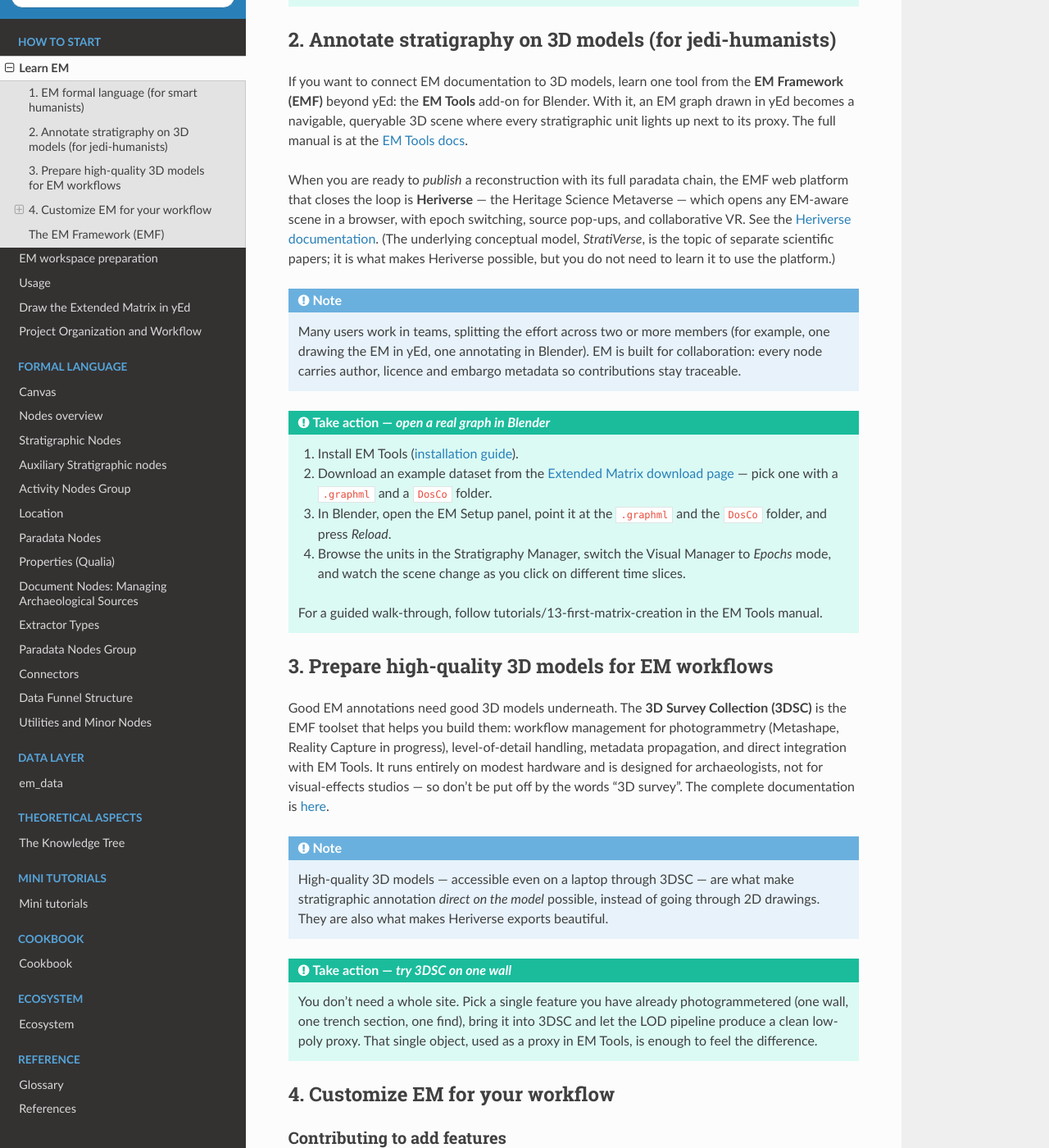
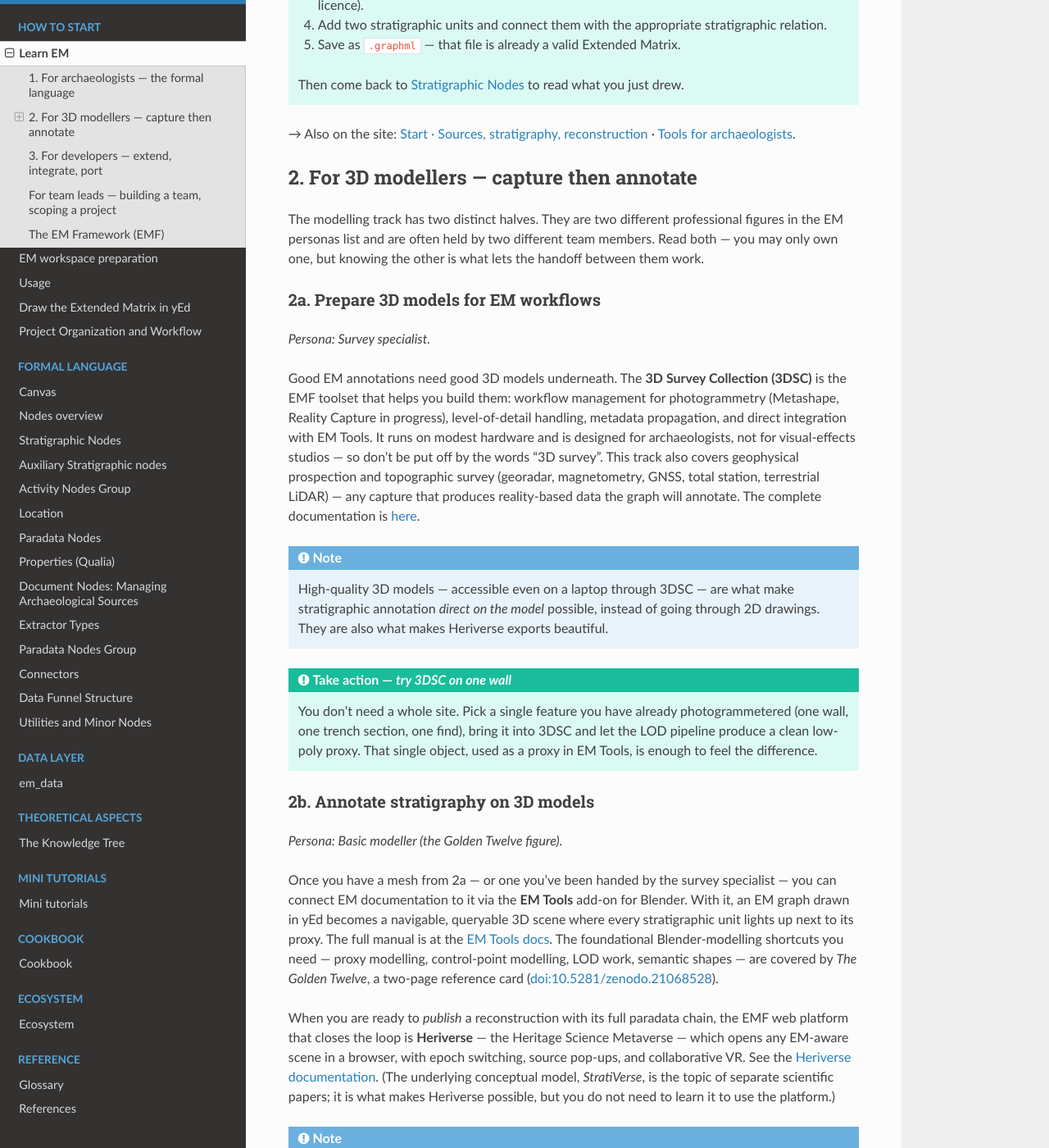
Before and after one commit to zalmoxes-laran/ExtendedMatrix-doc, a Sphinx documentation site: the page built from docs/learn_EM.rst, in a window 1280 px wide and 1400 px high, scrolled down 939 px. Shown: the whole window at 82% size. Built offline with Sphinx 7.4.7 and the Read the Docs theme 3.1.0, drawn with Linux system fonts in a browser that asks for light colours; pages that are not in the unit, such as notebooks, are missing from menus; some of the changed text lies outside the part shown.

Commit message:
docs(learn-em): align to /start triad + persona typology
Restructures the Learn EM landing from four heterogeneous sections
to three persona-driven paths mirroring the ExtendedMatrix.org
/start page (archaeologist / modeller / developer):

  1. For archaeologists  — formal language (Stratigrapher etc.)
  2. For 3D modellers    — capture (Survey spec.) then annotate
                           (Basic modeller + Golden Twelve card
                           doi:10.5281/zenodo.21068528)
  3. For developers      — extend, integrate, port (IT specialist,
                           absorbs Contributing + Porting)

Plus a small 'For team leads' pointer to extendedmatrix.org/personas/
and the EM Framework (EMF) table kept in the tail. Each path carries
a '→ Also on the site' cross-ref.

Same content applied to 1.6 via working-tree edit (user commits).
Rationale in the file's header comment.

```diff
--- a/docs/learn_EM.rst
+++ b/docs/learn_EM.rst
@@ -1,13 +1,47 @@
+.. Proposed rewrite of docs/learn_EM.rst on the ExtendedMatrix-doc
+   repo (renders to https://docs.extendedmatrix.org/en/1.5/learn_EM.html).
+
+   Goal (audit 2026-07-01): align the manual's "Learn EM" landing to
+   the site's /start triad (Archaeologist / Modeller / Developer) so a
+   reader lands on the same three entry points across
+   extendedmatrix.org and docs.extendedmatrix.org. Within the modeller
+   path, split explicitly Survey specialist vs Basic modeller —
+   they are two distinct personas in the 8-figures list on
+   https://extendedmatrix.org/personas/ and were previously conflated
+   under a single "3D modelling" umbrella.
+
+   Structural changes from the current version:
+     • Four numbered sections → three primary paths matching /start
+       (Archaeologist / Modeller / Developer), plus a small "for team
+       leads" pointer at the end (mirroring /start's meta-path 4).
+     • The current #2 (annotate stratigraphy) and #3 (prepare 3D
+       models) become the two explicit sub-paths of the Modeller
+       track. Each carries its persona name (Survey specialist /
+       Basic modeller) so the split is legible.
+     • Each path adds a short "→ Also on the site" cross-ref to the
+       corresponding /start entry point so readers can pivot between
+       manual and site.
+     • The EM Framework (EMF) table stays intact at the bottom.
+     • "Contributing" and "Porting to other platforms" are folded
+       into the Developer path (they are what a developer DOES).
+
+   Propagate to 1.6 branch after 1.5 lands (per repo rule that new
+   content targets 1.6 only, but structural restructures of shared
+   pages apply to both).
 
 Learn EM
 ========
 
-The path to learn and use EM depends on your scope and your background. Pick the entry that fits where you are now — none of them is "harder" than another, they just emphasise different parts of the same workflow. Each section below ends with a **Take action** block: a short, concrete thing you can do today to get your hands on the method.
+The path to learn Extended Matrix depends on your role in the project. Pick the entry that fits where you are now — none is "harder" than another, they emphasise different parts of the same workflow. Each section below ends with a **Take action** block: a short, concrete thing you can do today.
 
-1. EM formal language (for smart humanists)
+The same three paths are laid out visually on the site — see `Start on extendedmatrix.org <https://www.extendedmatrix.org/start/>`__ for the graphical version and cross-refs to the tools that support each.
+
+1. For archaeologists — the formal language
 -------------------------------------------
 
-This is where every EM journey starts. The EM language is a typed graphical notation — nodes for stratigraphic units, sources, paradata; arcs for stratigraphic and provenance relations — that you can read and write *by hand*, with a pencil on paper, before any software is involved. The relevant sections of this site walk through each node type and connector. Crucially, EM is **not** a programming language: it is a notation for describing archaeological evidence and the reasoning that turns it into a reconstruction.
+*Persona: Stratigrapher · Source Hunter · EM Drawer.*
+
+This is where every EM journey starts. The EM language is a typed graphical notation — nodes for stratigraphic units, sources, paradata; arcs for stratigraphic and provenance relations — that you can read and write *by hand*, with a pencil on paper, before any software is involved. The relevant sections of this manual walk through each node type and connector. Crucially, EM is **not** a programming language: it is a notation for describing archaeological evidence and the reasoning that turns it into a reconstruction.
 
 .. tip::
 
@@ -26,10 +60,35 @@
 
    Then come back to :doc:`stratigraphic_nodes` to read what you just drew.
 
-2. Annotate stratigraphy on 3D models (for jedi-humanists)
-----------------------------------------------------------
+→ Also on the site: `Start · Sources, stratigraphy, reconstruction <https://www.extendedmatrix.org/start/#1>`__ · `Tools for archaeologists <https://www.extendedmatrix.org/tools/#archaeologist>`__.
 
-If you want to connect EM documentation to 3D models, learn one tool from the **EM Framework (EMF)** beyond yEd: the **EM Tools** add-on for Blender. With it, an EM graph drawn in yEd becomes a navigable, queryable 3D scene where every stratigraphic unit lights up next to its proxy. The full manual is at the `EM Tools docs <https://docs.extendedmatrix.org/projects/EM-tools/en/latest/index.html>`__.
+2. For 3D modellers — capture then annotate
+-------------------------------------------
+
+The modelling track has two distinct halves. They are two different professional figures in the EM personas list and are often held by two different team members. Read both — you may only own one, but knowing the other is what lets the handoff between them work.
+
+2a. Prepare 3D models for EM workflows
+~~~~~~~~~~~~~~~~~~~~~~~~~~~~~~~~~~~~~~
+
+*Persona: Survey specialist.*
+
+Good EM annotations need good 3D models underneath. The **3D Survey Collection (3DSC)** is the EMF toolset that helps you build them: workflow management for photogrammetry (Metashape, Reality Capture in progress), level-of-detail handling, metadata propagation, and direct integration with EM Tools. It runs on modest hardware and is designed for archaeologists, not for visual-effects studios — so don't be put off by the words "3D survey". This track also covers geophysical prospection and topographic survey (georadar, magnetometry, GNSS, total station, terrestrial LiDAR) — any capture that produces reality-based data the graph will annotate. The complete documentation is `here <https://docs.extendedmatrix.org/projects/3DSC/en/latest/>`__.
+
+.. note::
+
+   High-quality 3D models — accessible even on a laptop through 3DSC — are what make stratigraphic annotation *direct on the model* possible, instead of going through 2D drawings. They are also what makes Heriverse exports beautiful.
+
+.. admonition:: Take action — *try 3DSC on one wall*
+   :class: tip
+
+   You don't need a whole site. Pick a single feature you have already photogrammetered (one wall, one trench section, one find), bring it into 3DSC and let the LOD pipeline produce a clean low-poly proxy. That single object, used as a proxy in EM Tools, is enough to feel the difference.
+
+2b. Annotate stratigraphy on 3D models
+~~~~~~~~~~~~~~~~~~~~~~~~~~~~~~~~~~~~~~
+
+*Persona: Basic modeller (the Golden Twelve figure).*
+
+Once you have a mesh from 2a — or one you've been handed by the survey specialist — you can connect EM documentation to it via the **EM Tools** add-on for Blender. With it, an EM graph drawn in yEd becomes a navigable, queryable 3D scene where every stratigraphic unit lights up next to its proxy. The full manual is at the `EM Tools docs <https://docs.extendedmatrix.org/projects/EM-tools/en/latest/index.html>`__. The foundational Blender-modelling shortcuts you need — proxy modelling, control-point modelling, LOD work, semantic shapes — are covered by *The Golden Twelve*, a two-page reference card (`doi:10.5281/zenodo.21068528 <https://zenodo.org/records/21068528>`__).
 
 When you are ready to *publish* a reconstruction with its full paradata chain, the EMF web platform that closes the loop is **Heriverse** — the Heritage Science Metaverse — which opens any EM-aware scene in a browser, with epoch switching, source pop-ups, and collaborative VR. See the `Heriverse documentation <https://docs.extendedmatrix.org/projects/heriverse/en/latest/>`__. (The underlying conceptual model, *StratiVerse*, is the topic of separate scientific papers; it is what makes Heriverse possible, but you do not need to learn it to use the platform.)
 
@@ -47,40 +106,33 @@
 
    For a guided walk-through, follow :doc:`tutorials/13-first-matrix-creation <em-tools:tutorials/13-first-matrix-creation>` in the EM Tools manual.
 
-3. Prepare high-quality 3D models for EM workflows
---------------------------------------------------
+→ Also on the site: `Start · 3D models annotated with EM data <https://www.extendedmatrix.org/start/#2>`__ · `Tools for 3D modellers <https://www.extendedmatrix.org/tools/#modeller>`__.
 
-Good EM annotations need good 3D models underneath. The **3D Survey Collection (3DSC)** is the EMF toolset that helps you build them: workflow management for photogrammetry (Metashape, Reality Capture in progress), level-of-detail handling, metadata propagation, and direct integration with EM Tools. It runs entirely on modest hardware and is designed for archaeologists, not for visual-effects studios — so don't be put off by the words "3D survey". The complete documentation is `here <https://docs.extendedmatrix.org/projects/3DSC/en/latest/>`__.
+3. For developers — extend, integrate, port
+-------------------------------------------
 
-.. note::
+*Persona: Information Technology specialist.*
 
-   High-quality 3D models — accessible even on a laptop through 3DSC — are what make stratigraphic annotation *direct on the model* possible, instead of going through 2D drawings. They are also what makes Heriverse exports beautiful.
+EM is implemented as a Python knowledge-graph library (**s3dgraphy**) that you can plug into any platform — Revit, 3ds Max, Unity, Unreal, custom pipelines. s3dgraphy is the computational implementation of EM as a property knowledge graph (GraphML / JSON), extracted from EM Tools so it can live anywhere Python runs. You write the visual layer for your platform; s3dgraphy enforces the EM data model under the hood. Full reference in the `s3dgraphy documentation <https://docs.extendedmatrix.org/projects/s3dgraphy/>`__ *(under construction)* and in the `s3dgraphy repository <https://github.com/zalmoxes-laran/s3dgraphy>`__.
 
-.. admonition:: Take action — *try 3DSC on one wall*
-   :class: tip
-
-   You don't need a whole site. Pick a single feature you have already photogrammetered (one wall, one trench section, one find), bring it into 3DSC and let the LOD pipeline produce a clean low-poly proxy. That single object, used as a proxy in EM Tools, is enough to feel the difference.
-
-4. Customize EM for your workflow
----------------------------------
-
-Contributing to add features
-~~~~~~~~~~~~~~~~~~~~~~~~~~~~
-
-If you want to contribute features to EM:
+Contributing features back:
 
 * **For EM Tools in Blender** — start with the Python-for-Blender introduction `here <https://www.youtube.com/watch?v=rKGNc6CQ2cg>`__ (Italian, English subtitles) and ask the community on `Telegram <https://t.me/UserGroupEM>`__ or `Facebook <https://www.facebook.com/groups/extendedmatrix>`__.
 * **For s3dgraphy** — see the `Contributing Guidelines <https://github.com/zalmoxes-laran/s3dgraphy/blob/main/CONTRIBUTING.md>`__ on GitHub.
-
-Porting EM to other platforms
-~~~~~~~~~~~~~~~~~~~~~~~~~~~~~
-
-To bring EM to platforms beyond Blender — Revit, 3ds Max, Unity, Unreal — the recommended path is the **s3dgraphy** Python library. s3dgraphy is the computational implementation of EM as a property knowledge graph (GraphML / JSON), extracted from EM Tools so it can live anywhere Python runs. You write the visual layer for your platform; s3dgraphy enforces the EM data model under the hood. Full reference and examples in the `s3dgraphy documentation <https://docs.extendedmatrix.org/projects/s3dgraphy/>`__ *(under construction)* and in the `s3dgraphy repository <https://github.com/zalmoxes-laran/s3dgraphy>`__.
 
 .. admonition:: Take action — *write a 20-line Python script*
    :class: tip
 
    ``pip install s3dgraphy``, load an existing ``.graphml``, list every US with its first epoch, dump it as CSV. If that script runs, you have everything you need to bind s3dgraphy to any host platform.
+
+→ Also on the site: `Start · Extend, integrate, contribute <https://www.extendedmatrix.org/start/#3>`__ · `Tools for developers <https://www.extendedmatrix.org/tools/#developer>`__.
+
+For team leads — building a team, scoping a project
+---------------------------------------------------
+
+Extended Matrix projects compose **eight canonical professional figures** — stratigrapher, source hunter, survey specialist, IT specialist, EM drawer, basic modeller, advanced modeller, storyteller. Most projects cover them with two or three real humans wearing several hats. Naming the figures explicitly is what lets a project scale beyond a single researcher. Competences are not silos: real work blurs the boundaries. What the eight personas offer is one *possible division of labour* to assign when a project grows.
+
+→ See the full typology at `extendedmatrix.org/personas/ <https://www.extendedmatrix.org/personas/>`__.
 
 The EM Framework (EMF)
 ----------------------
```
